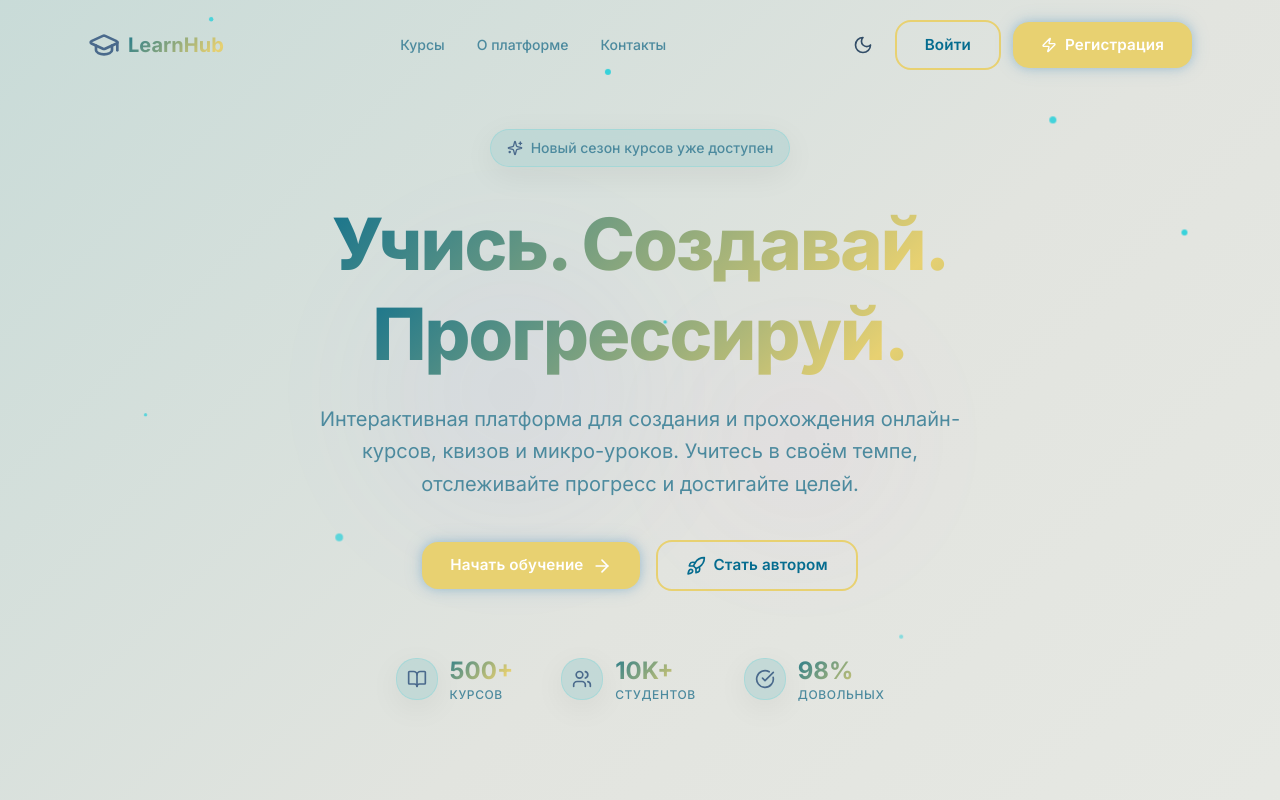
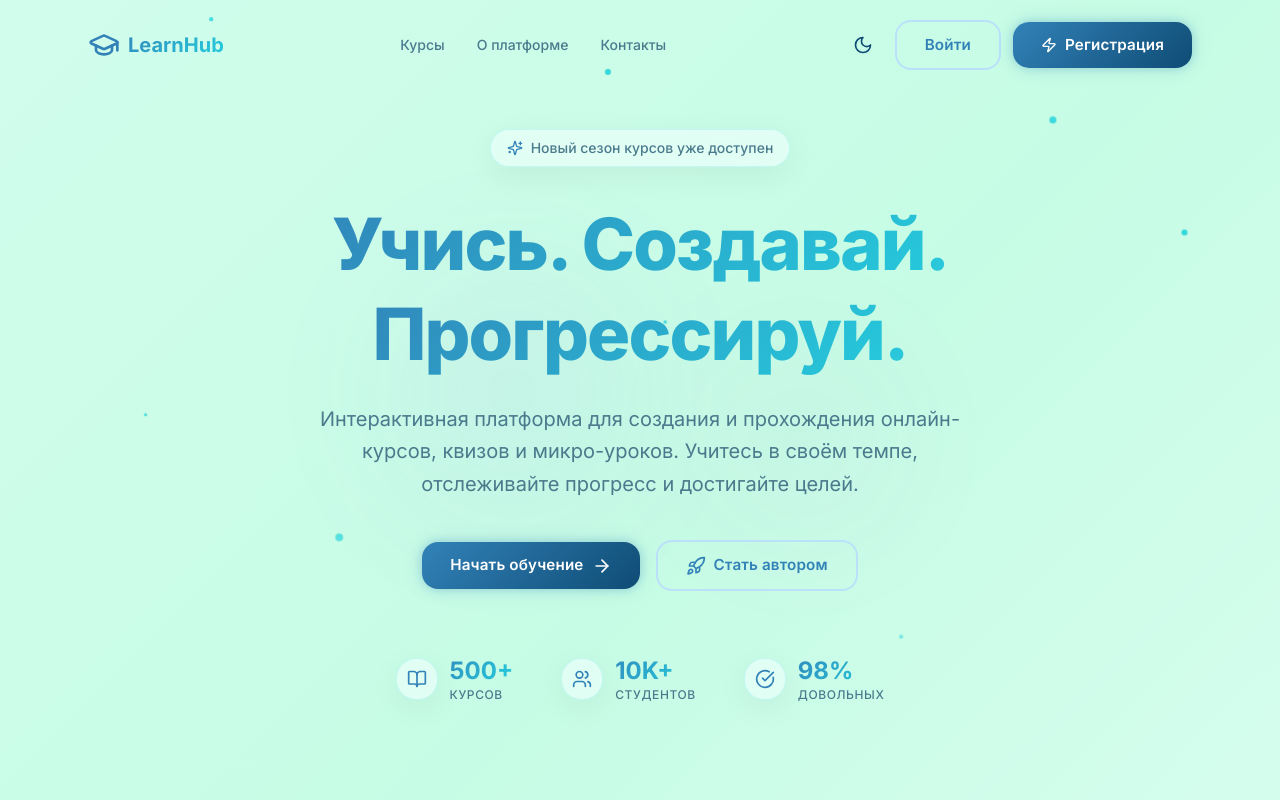
Before and after one commit to Lyman-Frank/LearnHub, a Next.js app in the folder apps/web/: page / in a window 1280 px wide. Shown: the top 800 px of the page. Built offline with nearby package versions, Linux system fonts and the light colour scheme.

Commit message:
refactor: remove light theme and ThemeToggle completely

```diff
--- a/apps/web/src/app/(admin)/layout.tsx
+++ b/apps/web/src/app/(admin)/layout.tsx
@@ -7,7 +7,7 @@ import Link from 'next/link';
 import { auth } from '@/lib/auth';
 import { Loading } from '@/components/ui/loading';
 import { NotificationBell } from '@/components/notification-bell';
-import { ThemeToggle } from '@/components/theme-toggle';
+
 
 export default function AdminLayout({ children }: { children: React.ReactNode }) {
   const router = useRouter();
@@ -125,7 +125,7 @@ export default function AdminLayout({ children }: { children: React.ReactNode })
                 Admin
               </span>
             </div>
-            <ThemeToggle />
+
             <NotificationBell />
             <button
               onClick={handleLogout}
--- a/apps/web/src/app/(auth)/layout.tsx
+++ b/apps/web/src/app/(auth)/layout.tsx
@@ -2,7 +2,7 @@
 
 import React from 'react';
 import Link from 'next/link';
-import { ThemeToggle } from '@/components/theme-toggle';
+
 
 export default function AuthLayout({ children }: { children: React.ReactNode }) {
   return (
@@ -61,7 +61,7 @@ export default function AuthLayout({ children }: { children: React.ReactNode })
       <div className="w-full lg:w-1/2 flex items-center justify-center p-6 sm:p-12 relative z-10 overflow-y-auto">
         {/* Theme Toggle */}
         <div className="absolute top-4 right-4 z-20">
-          <ThemeToggle />
+
         </div>
         <div className="w-full max-w-md">
           {/* Мобильный логотип */}
--- a/apps/web/src/app/(author)/layout.tsx
+++ b/apps/web/src/app/(author)/layout.tsx
@@ -8,7 +8,7 @@ import { auth } from '@/lib/auth';
 import { api } from '@/lib/api';
 import { Loading } from '@/components/ui/loading';
 import { NotificationBell } from '@/components/notification-bell';
-import { ThemeToggle } from '@/components/theme-toggle';
+
 
 export default function AuthorLayout({ children }: { children: React.ReactNode }) {
   const router = useRouter();
@@ -140,7 +140,7 @@ export default function AuthorLayout({ children }: { children: React.ReactNode }
                 Преподаватель
               </span>
             </Link>
-            <ThemeToggle />
+
             <NotificationBell />
             <button
               onClick={handleLogout}
--- a/apps/web/src/app/(student)/layout.tsx
+++ b/apps/web/src/app/(student)/layout.tsx
@@ -8,7 +8,7 @@ import { auth } from '@/lib/auth';
 import { Loading } from '@/components/ui/loading';
 import { api } from '@/lib/api';
 import { NotificationBell } from '@/components/notification-bell';
-import { ThemeToggle } from '@/components/theme-toggle';
+
 
 export default function StudentLayout({ children }: { children: React.ReactNode }) {
   const router = useRouter();
@@ -179,7 +179,7 @@ export default function StudentLayout({ children }: { children: React.ReactNode
                 Студент
               </span>
             </Link>
-            <ThemeToggle />
+
             <NotificationBell />
             <button
               onClick={handleLogout}
--- a/apps/web/src/app/globals.css
+++ b/apps/web/src/app/globals.css
@@ -158,62 +158,7 @@
    LIGHT THEME — Override slate/violet tokens
    ============================================ */
 
-html:not(.dark) {
-  --color-bg-light: #eceee9;
-  --color-card-light: #b7d5d3;
-  --color-text-light: #056c8f;
-  --color-text-muted-light: #4c8a9e;
-  --color-surface-glass-light: rgba(183, 213, 211, 0.7);
 
-  --color-violet-50:  #f0f4f8;
-  --color-violet-100: #d9e2ec;
-  --color-violet-200: #bcccdc;
-  --color-violet-300: #9fb3c8;
-  --color-violet-400: #829ab1;
-  --color-violet-500: #4A6A8C; /* Primary Slate Blue */
-  --color-violet-600: #334e68;
-  --color-violet-700: #243b53;
-  --color-violet-800: #102a43;
-  --color-violet-900: #0a1b2a;
-  --color-violet-950: #040d14;
-
-  --color-fuchsia-400: #9E9E9E;
-  --color-fuchsia-500: #000000;
-  --color-fuchsia-600: #000000;
-
-  --color-indigo-400: #829ab1;
-  --color-indigo-500: #4A6A8C;
-  --color-indigo-600: #334e68;
-
-  --color-slate-50: #040d14;
-  --color-slate-100: #0a1b2a;
-  --color-slate-200: #102a43;
-  --color-slate-300: #243b53;
-  --color-slate-400: #334e68;
-  --color-slate-500: #4A6A8C;
-  --color-slate-600: #829ab1;
-  --color-slate-700: #9fb3c8;
-  --color-slate-800: #bcccdc;
-  --color-slate-850: #d9e2ec;
-  --color-slate-900: #f0f4f8;
-  --color-slate-950: #FFFFFF;
-
-  /* Theme variables override for buttons */
-  --btn-primary-bg: #e8d171;
-  --btn-primary-hover: #d2bc60;
-  --btn-secondary-text: #056c8f;
-  --btn-secondary-border: #e8d171;
-  --btn-secondary-hover-bg: rgba(232, 209, 113, 0.2);
-  --btn-secondary-hover-border: #d2bc60;
-  --card-hover-border: rgba(5, 108, 143, 0.2);
-
-  --gradient-text-bg: linear-gradient(135deg, #056c8f, #e8d171, #056c8f);
-  --animated-bg: linear-gradient(-45deg, #eceee9, #e2e4df, #b7d5d3, #eceee9, #e2e4df);
-  --shimmer-bg: linear-gradient(90deg, rgba(183, 213, 211, 0.2) 25%, rgba(183, 213, 211, 0.5) 50%, rgba(183, 213, 211, 0.2) 75%);
-  --scrollbar-track: #eceee9;
-  --scrollbar-thumb: linear-gradient(180deg, #b7d5d3, #e8d171);
-  --scrollbar-thumb-hover: linear-gradient(180deg, #e8d171, #d2bc60);
-}
 
 /* ── Keyframes ── */
 @keyframes glow-pulse {
--- a/apps/web/src/app/layout.tsx
+++ b/apps/web/src/app/layout.tsx
@@ -22,21 +22,6 @@ export const metadata: Metadata = {
   ],
 };
 
-// Inline script to prevent flash of wrong theme
-const themeScript = `
-  (function() {
-    try {
-      var theme = localStorage.getItem('learnhub_theme');
-      if (theme === 'dark') {
-        document.documentElement.classList.add('dark');
-      } else {
-        document.documentElement.classList.remove('dark');
-      }
-    } catch(e) {
-      document.documentElement.classList.remove('dark');
-    }
-  })();
-`;
 
 export default function RootLayout({
   children,
@@ -44,9 +29,8 @@ export default function RootLayout({
   children: React.ReactNode;
 }) {
   return (
-    <html lang="ru" className={`${inter.variable}`} suppressHydrationWarning>
+    <html lang="ru" className={`dark ${inter.variable}`} suppressHydrationWarning>
       <head>
-        <script dangerouslySetInnerHTML={{ __html: themeScript }} />
       </head>
       <body className="min-h-screen antialiased">
         {children}
```
